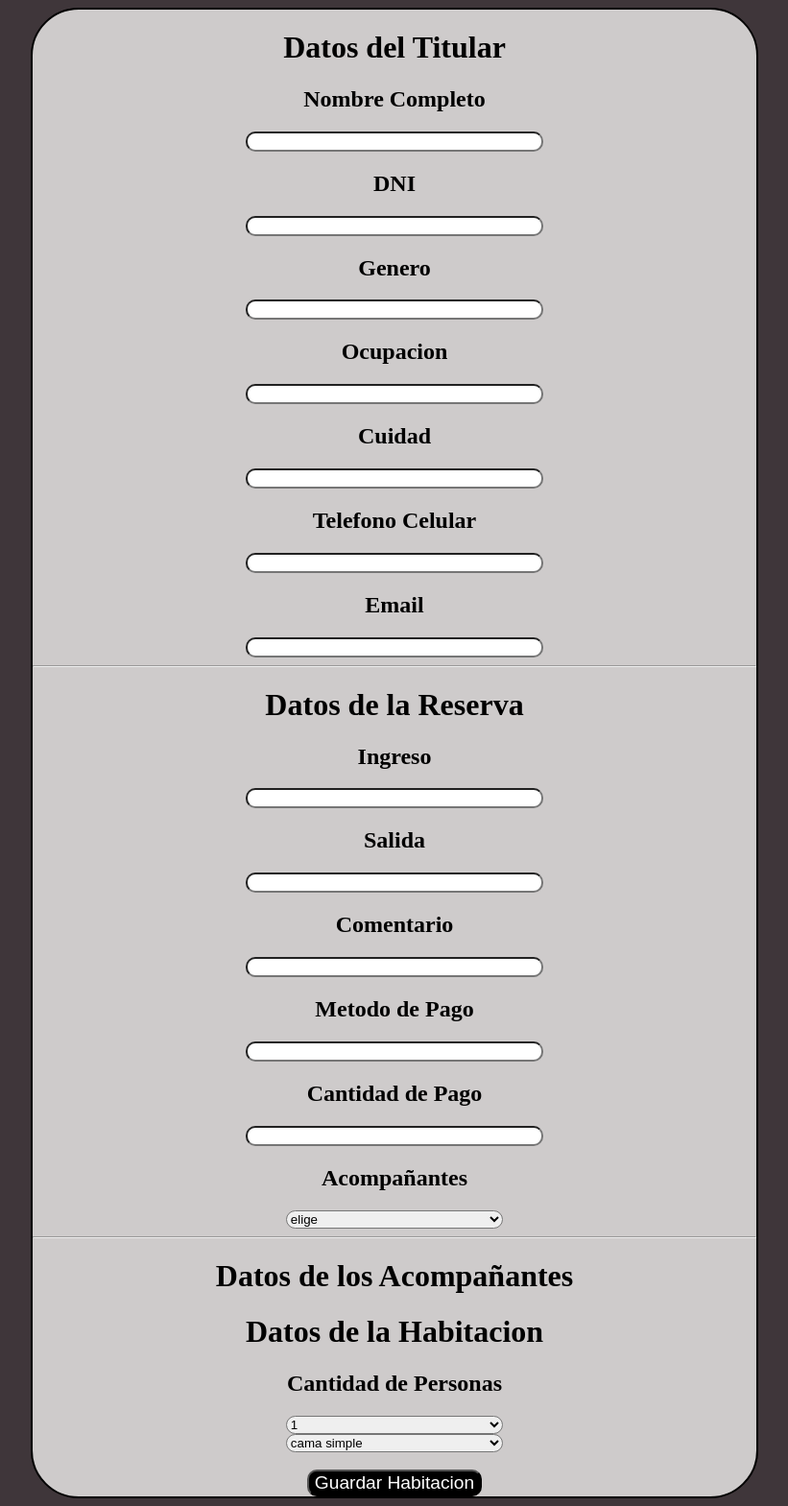
After one commit to Glever2099/Hoteles, a PHP site: page /form_reserva.php in a window 1280 px wide. The commit adds this page. Shown: the whole page at 96% size, without its empty margins (229-1050 px from the left). Run offline with PHP 8.4, Linux system fonts and the light colour scheme; data comes from the database, SQL or seed files in the repository; both versions use the stored data as it was after the commit.

Commit message:
cambios 27-11

```diff
--- a/estilo.css
+++ b/estilo.css
@@ -1,5 +1,12 @@
 body{
-    background-color: #3f363a !important;
+    background-color: #3f363a;
+}
+.cargar{
+    border: 2px solid black;
+    text-align: center;
+    margin: 0% 20%;
+    border-radius: 50px;
+    background-color: #cecbcb;
 }
 button{
     font-size: 120%;
@@ -8,8 +15,8 @@ button{
     border-radius: 10px;
 }
 input{
-    width: 30%;
-    height: 6%;
+    width: 40%;
+    height: 10%;
     border-radius: 10px;
 }
 select{
@@ -21,41 +28,18 @@ a{
     text-decoration: none;
     color: white;
 }
-h2{
-    color: #fff !important;
-}
-.b {
-    color: #000000;
-    text-align: center; /* Centra el texto en el título */
-    margin: 20px 0; /* Agrega espacio superior e inferior */
-}
-.verHabi {
-    display: inline-block;
-    position: relative;
-    color: white;
-    text-align: center;
-    background-color: #380017;
-    left: 6%;
-    padding: 10px;
-    width: 200px;
-    border-radius: 10px;
-    margin: 10px;
-    box-shadow: 3px 5px 15px black;
-    transition: all 500ms ease;
-}
-
-.verHabi h2 {
-    font-size: 18px; /* Tamaño de fuente más pequeño */
-}
-.verHabi-ini {
+.verHabi{
     display: inline-block;
     color: white;
     text-align: center;
     background-color: #380017;
-    padding: 10px;
-    width: 200px;
+    padding: 20px;
+    width: auto;
     border-radius: 10px;
-    margin: 10px;
+    margin: 40px;
     box-shadow: 3px 5px 15px black;
     transition: all 500ms ease;
 }
+.b{
+    color: white;
+}
--- a/filtro.js
+++ b/filtro.js
@@ -17,3 +17,20 @@ document.addEventListener("DOMContentLoaded", function() {
         miFuncion();
     });
 });
+
+
+//crear los formularios de los acompañantes
+var selectA = document.getElementById("seleccion");
+var resultado = document.getElementById("resultado");
+
+selectA.addEventListener("change", function() {
+  var cantidad = parseInt(selectA.value);
+
+  resultado.innerHTML = "";
+
+  for (var i = 0; i < cantidad; i++) {
+    let formhtml = "<h2>Datos de Acompañante " + (i + 1) + "</h2><h2>Nombre Completo</h2> <input type='text' name='nomA" + (i + 1) + "'> <br><h2>DNI</h2> <input type='text' name='nomA" + (i + 1) + "'> <br><h2>Genero</h2> <input type='text' name='nomA" + (i + 1) + "'> <br><h2>Ocupacion</h2> <input type='text' name='nomA" + (i + 1) + "'> <br> <hr>";
+
+    resultado.innerHTML += formhtml;
+  }
+});
--- /dev/null
+++ b/form_reserva.php
@@ -0,0 +1,94 @@
+<!DOCTYPE html>
+<html lang="en">
+<head>
+    <meta charset="UTF-8">
+    <meta name="viewport" content="width=device-width, initial-scale=1.0">
+    <title>Document</title>
+    <link rel="stylesheet" href="estilo.css">
+    <script src="https://code.jquery.com/jquery-3.6.0.min.js"></script>
+
+</head>
+<body>
+    <div class="cargar">
+        <form action="" method="post">
+            <h1>Datos del Titular</h1>
+            <div class="">
+                <h2>Nombre Completo</h2>
+                    <input type="text" name="nomHabi"> <br>
+                <h2>DNI</h2>
+                    <input type="text" name="nomHabi"> <br>
+                <h2>Genero</h2>
+                    <input type="text" name="nomHabi"> <br>
+                <h2>Ocupacion</h2>
+                    <input type="text" name="nomHabi"> <br>
+                <h2>Cuidad</h2>
+                    <input type="text" name="nomHabi"> <br>
+                <h2>Telefono Celular</h2>
+                    <input type="text" name="nomHabi"> <br>
+                <h2>Email</h2>
+                    <input type="text" name="nomHabi"> <br>
+            </div>
+            <hr>
+            <h1>Datos de la Reserva</h1>
+            <div>
+                <h2>Ingreso</h2>
+                    <input type="text" name="nomHabi"> <br>
+                <h2>Salida</h2>
+                    <input type="text" name="nomHabi"> <br>
+                <h2>Comentario</h2>
+                    <input type="text" name="nomHabi"> <br>
+                <h2>Metodo de Pago</h2>
+                    <input type="text" name="nomHabi"> <br>
+                <h2>Cantidad de Pago</h2>
+                    <input type="text" name="nomHabi"> <br>
+            </div>
+            <h2>Acompañantes</h2>
+            <select id="seleccion">
+                <option value="0">elige</option>
+                <option value="1">1 </option>
+                <option value="2">2 </option>
+                <option value="3">3 </option>
+            <!-- Puedes agregar más opciones según tus necesidades -->
+            </select> <br> <hr>
+            <h1>Datos de los Acompañantes</h1>
+            <div id="resultado">
+            <!-- Los elementos generados se mostrarán aquí -->
+            </div>
+            <h1>Datos de la Habitacion</h1>
+            <h2>Cantidad de Personas</h2>
+            <select name="cantPer" id="cantPer" >
+                <?php
+                include 'conexion.php';
+                $sql1 = mysqli_query($conexion,"SELECT distinct cantidad_persona FROM servi_habitacion where 1 order by cantidad_persona asc");
+                $result1 = mysqli_num_rows($sql1);
+                if($result1 > 0){
+                    while ($rol1 = mysqli_fetch_array($sql1)) {
+                ?>
+                    <option value="<?php echo $rol1["cantidad_persona"]; ?>"><?php echo $rol1["cantidad_persona"]; ?></option>
+                <?php
+                    }}
+                ?>
+            </select> <br>
+            <select name="tipo" id="tipo">
+                <?php
+                include 'conexion.php';
+                $sql2 = mysqli_query($conexion,"SELECT distinct cantidad_persona, descripcion FROM servi_habitacion where 1 ");
+                $result2 = mysqli_num_rows($sql2);
+                if($result2 > 0){
+                    while ($rol2 = mysqli_fetch_array($sql2)) {
+                ?>
+                    <option data-option="<?php echo $rol2['cantidad_persona']; ?>" value="<?php echo $rol2["descripcion"]; ?>"><?php echo $rol2["descripcion"]; ?></option>
+                <?php
+                    }}
+                ?>
+            </select> <br>
+            <br>
+            <button id="guardar">Guardar Habitacion</button>
+
+        </form>
+    </div>
+
+
+    <script type="text/javascript" src="filtro.js"></script>
+</body>
+</html>
```
Also changed, not shown: Base de datos/hotel.sql (+17 -6 lines), calendario.php (added, +118 -0 lines), cargarHabitacion.php (+22 -21 lines), cargarTipoHabitacion.php (+17 -32 lines), consulReserva.php (added, +28 -0 lines), habitaciones.php (+12 -25 lines).
